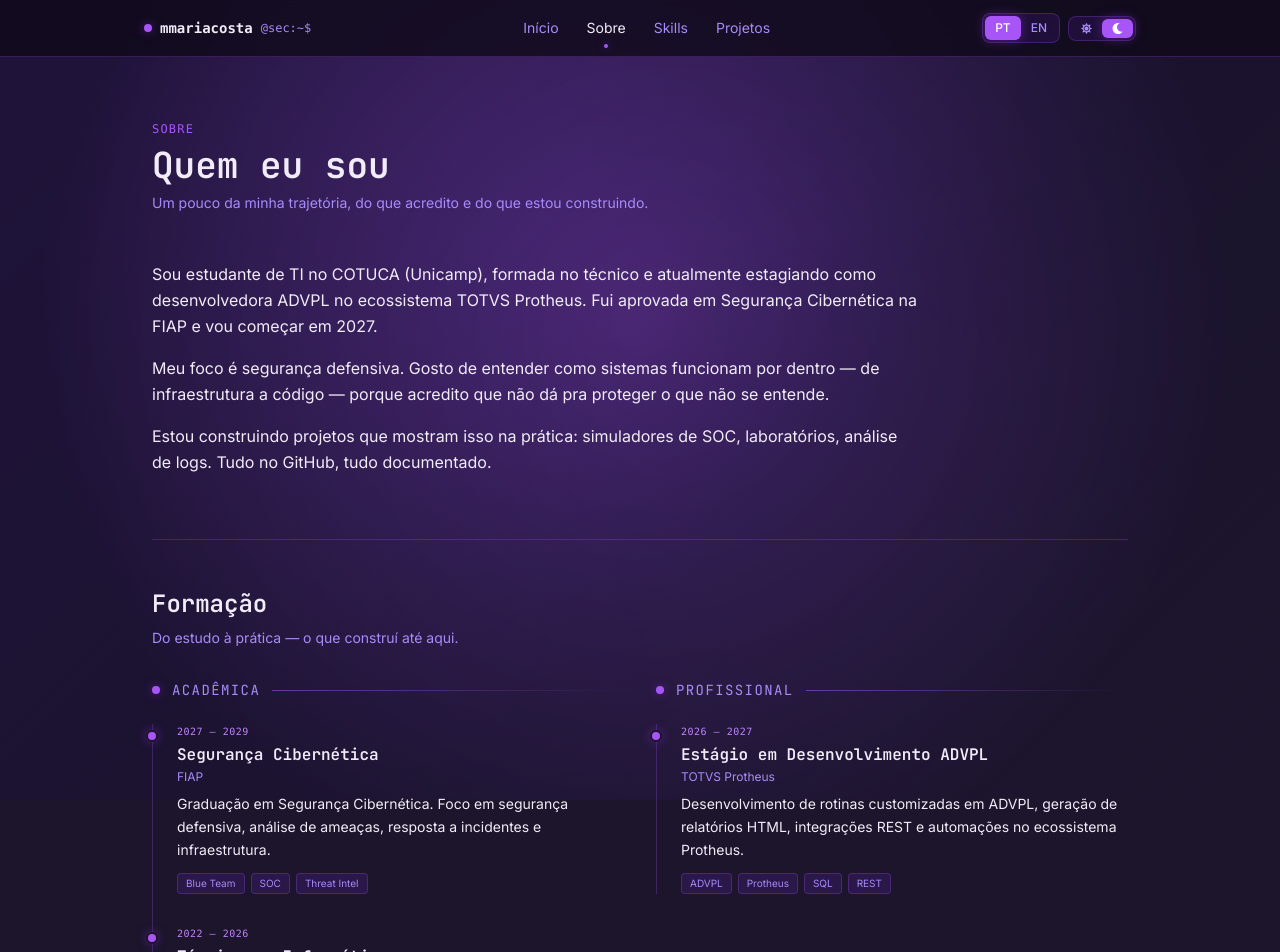
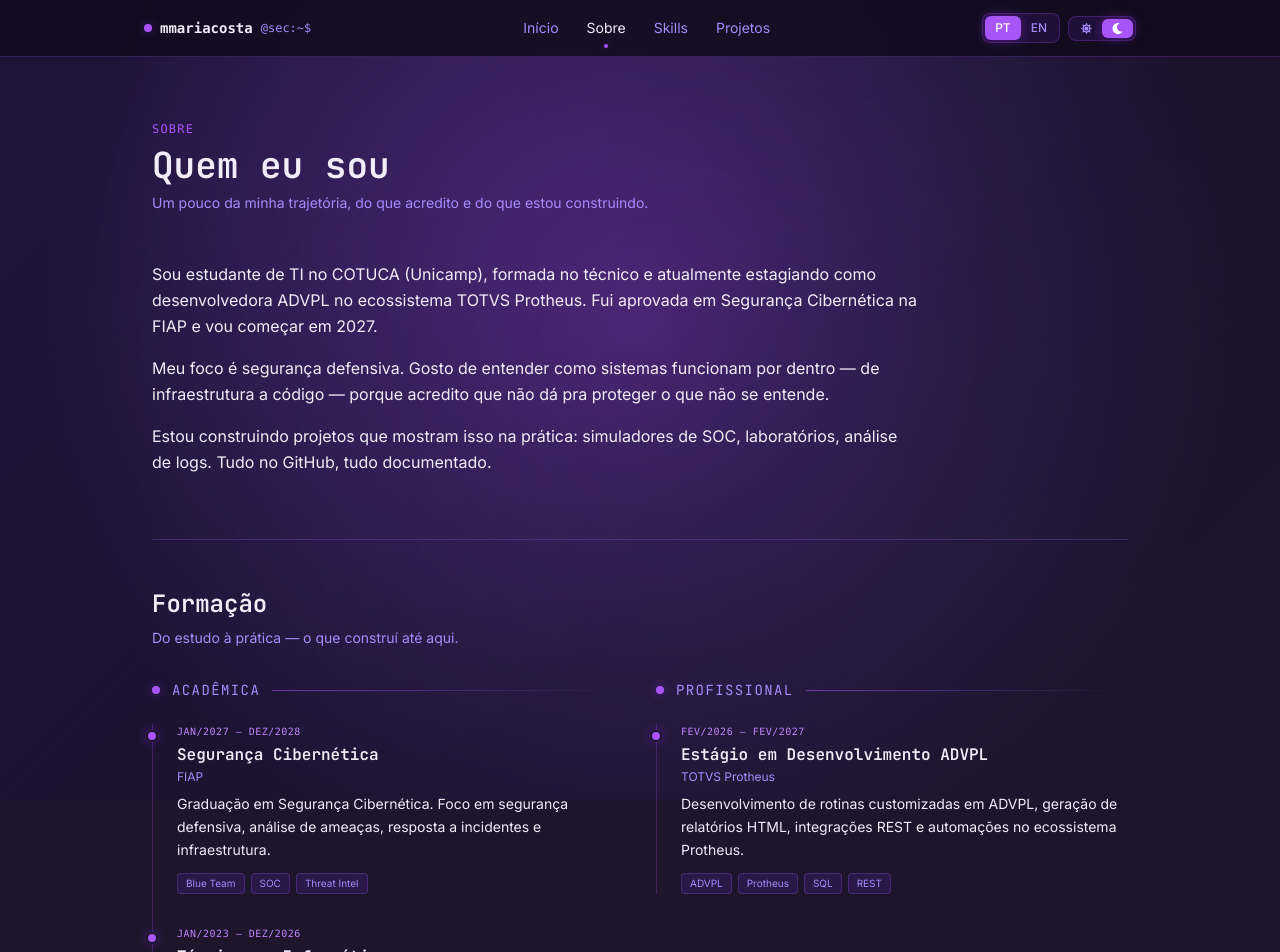
Before and after one commit to mmariaCosta/mmariacosta, a React (Vite) app: page /sobre in a window 1280 px wide. Shown: the top 952 px of the page. Built offline with nearby package versions, Linux system fonts and the light colour scheme.

Commit message:
Update Sobre.jsx

```diff
--- a/src/pages/Sobre.jsx
+++ b/src/pages/Sobre.jsx
@@ -22,7 +22,7 @@ const ACADEMIC = [
   {
     title: { pt: 'Segurança Cibernética', en: 'Cybersecurity' },
     place: { pt: 'FIAP', en: 'FIAP' },
-    period: { pt: '2027 — 2029', en: '2027 — 2029' },
+    period: { pt: 'Jan/2027 — Dez/2028', en: 'Jan/2027 — Dez/2028' },
     desc: {
       pt: 'Graduação em Segurança Cibernética. Foco em segurança defensiva, análise de ameaças, resposta a incidentes e infraestrutura.',
       en: 'Cybersecurity degree. Focus on defensive security, threat analysis, incident response, and infrastructure.',
@@ -32,7 +32,7 @@ const ACADEMIC = [
   {
     title: { pt: 'Técnico em Informática', en: 'Technical Degree in IT' },
     place: { pt: 'COTUCA — Unicamp', en: 'COTUCA — Unicamp' },
-    period: { pt: '2022 — 2026', en: '2022 — 2026' },
+    period: { pt: 'Jan/2023 — Dez/2026', en: 'Jan/2022 — Dez/2026' },
     desc: {
       pt: 'Curso técnico integrado ao ensino médio. Base em programação, redes, banco de dados e desenvolvimento de sistemas.',
       en: 'Technical program integrated with high school. Foundation in programming, networks, databases, and systems development.',
@@ -45,7 +45,7 @@ const PROFESSIONAL = [
   {
     title: { pt: 'Estágio em Desenvolvimento ADVPL', en: 'ADVPL Development Internship' },
     place: { pt: 'TOTVS Protheus', en: 'TOTVS Protheus' },
-    period: { pt: '2026 — 2027', en: '2026 — 2027' },
+    period: { pt: 'Fev/2026 — Fev/2027', en: 'Feb/2026 — Feb/2027' },
     desc: {
       pt: 'Desenvolvimento de rotinas customizadas em ADVPL, geração de relatórios HTML, integrações REST e automações no ecossistema Protheus.',
       en: 'Development of custom ADVPL routines, HTML report generation, REST integrations, and automation in the Protheus ecosystem.',
```
